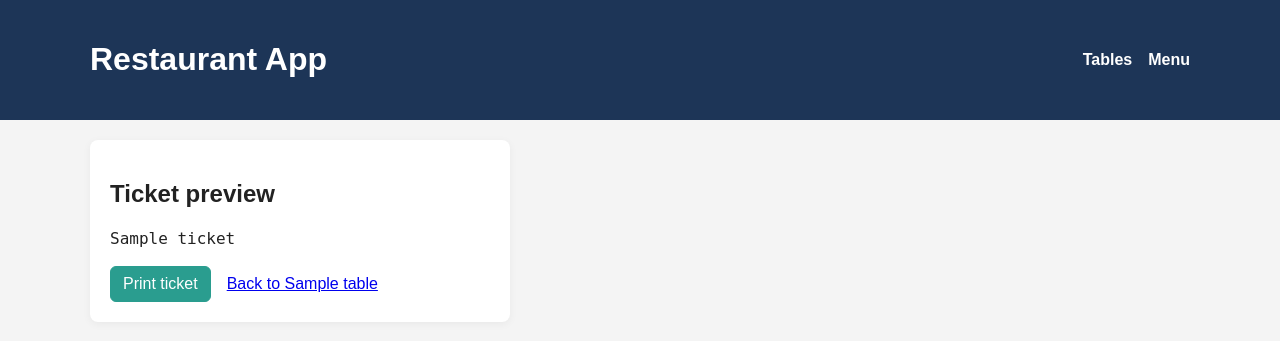
After one commit to daisy-may-t/restaurant, a Flask app: template templates/ticket.html in a window 1280 px wide. The commit adds this page. Shown: the top 341 px of the page. Run offline with Flask 3, Linux system fonts and the light colour scheme; the template is opened without the code that fills it: most values are stand-ins (such as "Sample title", 1, 10 or a date in 2020).

Commit message:
Create order ticket and print

```diff
--- a/static/css/style.css
+++ b/static/css/style.css
@@ -176,6 +176,32 @@ button.danger {
   font-size: 1.2rem;
 }
 
+.ticket-preview {
+  max-width: 380px;
+}
+
+.ticket-preview pre {
+  white-space: pre-wrap;
+  overflow-wrap: anywhere;
+  font: 16px/1.4 monospace;
+}
+
+.ticket-actions {
+  display: flex;
+  align-items: center;
+  gap: 16px;
+}
+
+@media print {
+  @page { margin: 4mm; }
+
+  body { background: white; }
+  .topbar, .ticket-preview h2, .ticket-actions { display: none; }
+  main.container { max-width: none; padding: 0; }
+  .ticket-preview { max-width: none; padding: 0; box-shadow: none; }
+  .ticket-preview pre { margin: 0; font: 12px/1.2 monospace; }
+}
+
 .order-form form {
   display: flex;
   flex-direction: column;
--- a/templates/table_order.html
+++ b/templates/table_order.html
@@ -11,6 +11,9 @@
         <input type="hidden" name="csrf_token" value="{{ csrf_token() }}" />
         <button type="submit" class="danger">Reset order</button>
       </form>
+    {% endif %}
+    {% if order_items %}
+      <p><a href="{{ url_for('ticket_preview', table_id=table.id) }}">Preview ticket</a></p>
     {% endif %}
 
     <div class="order-layout">
--- /dev/null
+++ b/templates/ticket.html
@@ -0,0 +1,14 @@
+{% extends 'base.html' %}
+
+{% block title %}Ticket preview - {{ table.name }}{% endblock %}
+
+{% block content %}
+  <section class="panel ticket-preview">
+    <h2>Ticket preview</h2>
+    <pre>{{ ticket }}</pre>
+    <div class="ticket-actions">
+      <button type="button" class="primary" onclick="window.print()">Print ticket</button>
+      <a href="{{ url_for('table_order', table_id=table.id) }}">Back to {{ table.name }}</a>
+    </div>
+  </section>
+{% endblock %}
```
Also changed, not shown: app/printer.py (+23 -11 lines), app/routes.py (+16 -0 lines), tests/test_printer.py (added, +65 -0 lines), README.md.
